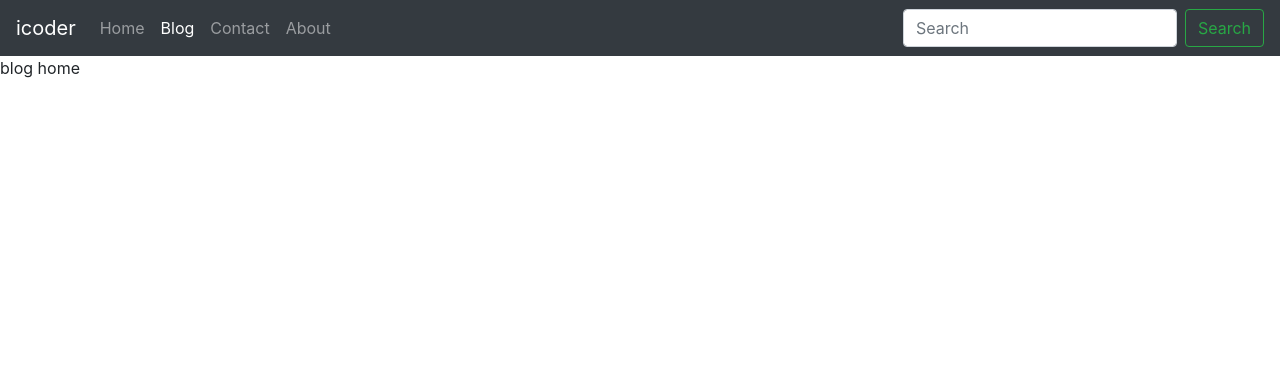
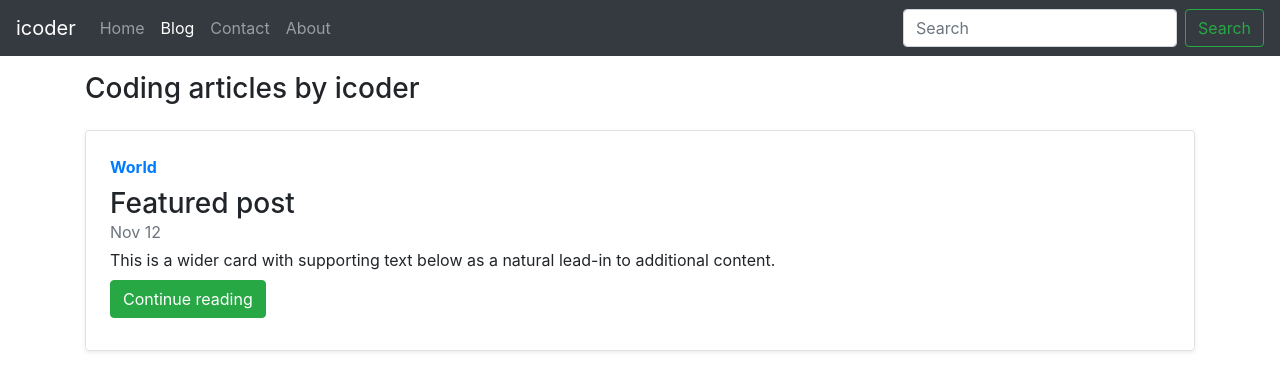
Before and after one commit to singhdileep/Django-icoder, a Django app: page /blog/ in a window 1280 px wide. Shown: the top 391 px of the page. Run offline with Django 3.2, Linux system fonts and the light colour scheme; some libraries are stand-ins or nearby versions.

Commit message:
commit till lec 80

```diff
--- a/templates/blog/blogHome.html
+++ b/templates/blog/blogHome.html
@@ -5,6 +5,27 @@
 
 
 {% block body %}
-blog home
+
+<div class= "container my-3">
+<h3>Coding articles by icoder</h3>
+<div class="row no-gutters border rounded overflow-hidden flex-md-row my-4 shadow-sm h-md-250 position-relative">
+        <div class="col p-4 d-flex flex-column position-static">
+          <strong class="d-inline-block mb-2 text-primary">World</strong>
+          <h3 class="mb-0">Featured post</h3>
+          <div class="mb-1 text-muted">Nov 12</div>
+          <p class="card-text mb-auto">This is a wider card with supporting text below as a natural lead-in to additional content.</p>
+          <div class="my-2">
+          <a href="/blog/blogPost" role="button" class="btn btn-success">Continue reading</a>
+          </div>
+        </div>
+        <div class="col-auto d-none d-lg-block">
+          {% comment %} <svg class="bd-placeholder-img" width="200" height="250" xmlns="http://www.w3.org/2000/svg" preserveAspectRatio="xMidYMid slice" focusable="false" role="img" aria-label="Placeholder: Thumbnail"><title>Placeholder</title><rect width="100%" height="100%" fill="#55595c"></rect><text x="50%" y="50%" fill="#eceeef" dy=".3em">Thumbnail</text></svg> {% endcomment %}
+        </div>
+      </div>
+</div>
+
+
+
+
 
 {% endblock body %}
```
Also changed, not shown: templates/home/home.html (+15 -1 lines).
